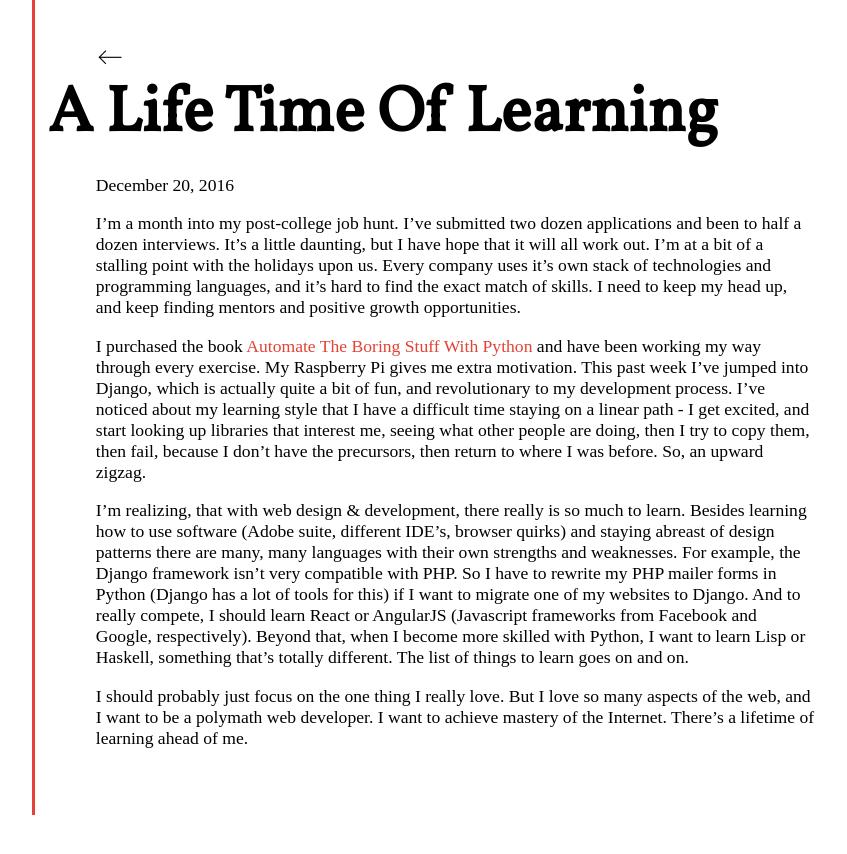
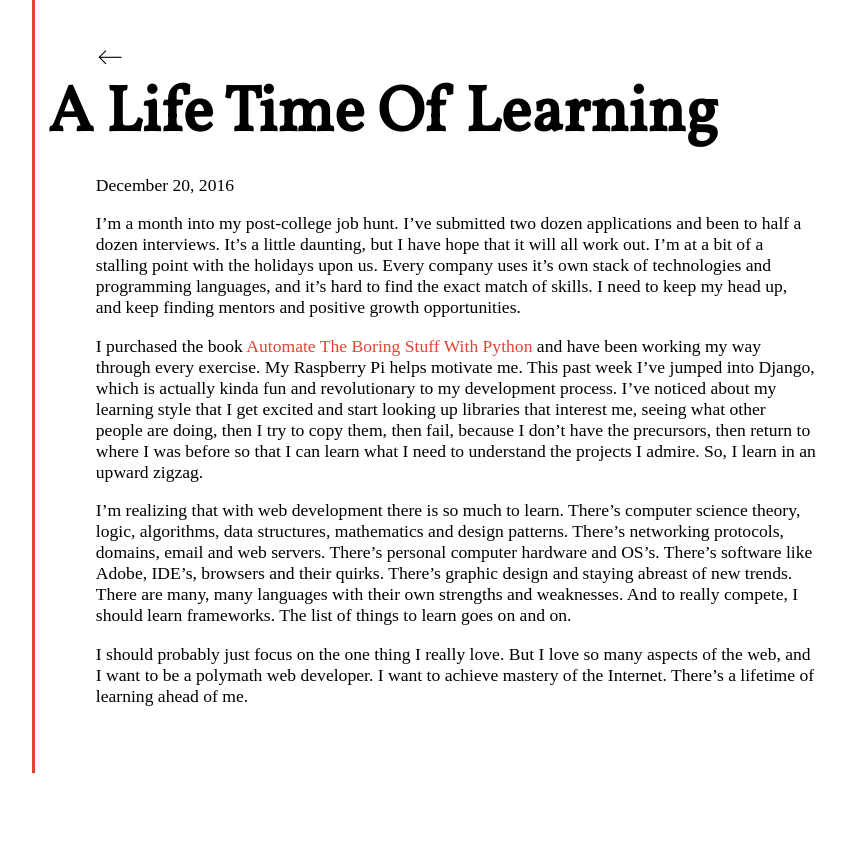
Before and after one commit to cssidy/personal-site, a Jekyll site: the page built from _posts/2016-12-20-A-Life-Time-Of-Learning.md, in a window 1280 px wide. Shown: the top 854 px of the page, without its empty margins (208-1055 px from the left). Built offline with Jekyll 4.4.1, drawn with Linux system fonts in a browser that asks for light colours; some web fonts are replaced.

Commit message:
Update 2016-12-20-A-Life-Time-Of-Learning.md

```diff
--- a/_posts/2016-12-20-A-Life-Time-Of-Learning.md
+++ b/_posts/2016-12-20-A-Life-Time-Of-Learning.md
@@ -7,8 +7,8 @@ title: A Life Time Of Learning
 
 I'm a month into my post-college job hunt. I've submitted two dozen applications and been to half a dozen interviews. It's a little daunting, but I have hope that it will all work out. I'm at a bit of a stalling point with the holidays upon us. Every company uses it's own stack of technologies and programming languages, and it's hard to find the exact match of skills. I need to keep my head up, and keep finding mentors and positive growth opportunities.
 
-I purchased the book [Automate The Boring Stuff With Python](https://automatetheboringstuff.com/) and have been working my way through every exercise. My Raspberry Pi gives me extra motivation. This past week I've jumped into Django, which is actually quite a bit of fun, and revolutionary to my development process. I've noticed about my learning style that I have a difficult time staying on a linear path - I get excited, and start looking up libraries that interest me, seeing what other people are doing, then I try to copy them, then fail, because I don't have the precursors, then return to where I was before. So, an upward zigzag.
+I purchased the book [Automate The Boring Stuff With Python](https://automatetheboringstuff.com/) and have been working my way through every exercise. My Raspberry Pi helps motivate me. This past week I've jumped into Django, which is actually kinda fun and revolutionary to my development process. I've noticed about my learning style that I get excited and start looking up libraries that interest me, seeing what other people are doing, then I try to copy them, then fail, because I don't have the precursors, then return to where I was before so that I can learn what I need to understand the projects I admire. So, I learn in an upward zigzag.
 
-I'm realizing, that with web design & development, there really is so much to learn. Besides learning how to use software (Adobe suite, different IDE's, browser quirks) and staying abreast of design patterns there are many, many languages with their own strengths and weaknesses. For example, the Django framework isn't very compatible with PHP. So I have to rewrite my PHP mailer forms in Python (Django has a lot of tools for this) if I want to migrate one of my websites to Django. And to really compete, I should learn React or AngularJS (Javascript frameworks from Facebook and Google, respectively). Beyond that, when I become more skilled with Python, I want to learn Lisp or Haskell, something that's totally different. The list of things to learn goes on and on.
+I'm realizing that with web development there is so much to learn. There's computer science theory, logic, algorithms, data structures, mathematics and design patterns. There's networking protocols, domains, email and web servers. There's personal computer hardware and OS's. There's software like Adobe, IDE's, browsers and their quirks. There's graphic design and staying abreast of new trends. There are many, many languages with their own strengths and weaknesses. And to really compete, I should learn frameworks. The list of things to learn goes on and on.
 
 I should probably just focus on the one thing I really love. But I love so many aspects of the web, and I want to be a polymath web developer. I want to achieve mastery of the Internet. There's a lifetime of learning ahead of me.
```
